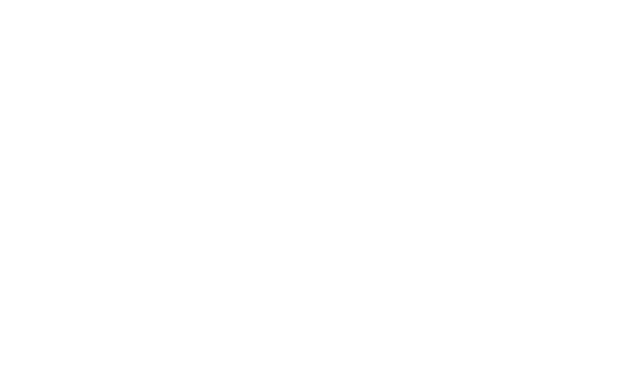
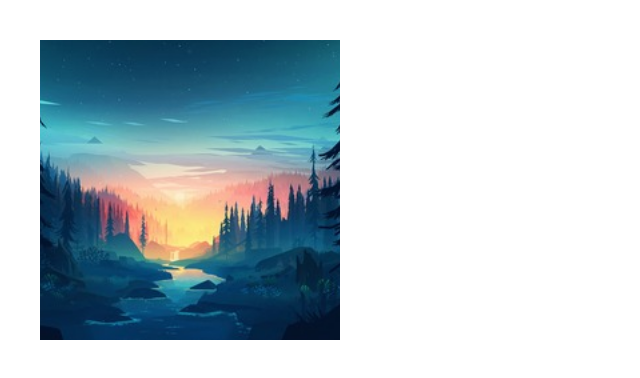
Before and after one commit to js-tasks-ru/htmlcss-20210513_irookanji, a website: page 06-lection4/03-srcset/index.html in a window 1280 px wide. Shown: the whole page, without its empty margins (0-640 px from the left). Drawn offline with Linux system fonts and the light colour scheme.

Commit message:
Add solution for 06-lection task 3

```diff
--- a/06-lection4/01-avatar/avatar.css
+++ b/06-lection4/01-avatar/avatar.css
@@ -19,8 +19,3 @@
   height: 100%;
   object-fit: cover;
 }
-/*
-.avatar__component-preview {
-  width: 200px;
-}
-  */
--- a/06-lection4/03-srcset/index.html
+++ b/06-lection4/03-srcset/index.html
@@ -5,6 +5,8 @@
         <link rel="stylesheet" href="./srcset.css">
     </head>
     <body>
-
+        <div class="img-wrap">
+            <img class="img" srcset="./public/forest_400.jpg, ./public/forest_768.jpg 2x" alt="Forest"/>
+        </div>
     </body>
 </html>
--- a/06-lection4/03-srcset/srcset.css
+++ b/06-lection4/03-srcset/srcset.css
@@ -0,0 +1,12 @@
+.img-wrap {
+  margin-top: 40px;
+  margin-left: 40px;
+  width: 300px;
+  height: 300px;
+}
+
+.img {
+  width: 100%;
+  height: 100%;
+  object-fit: cover;
+}
```
